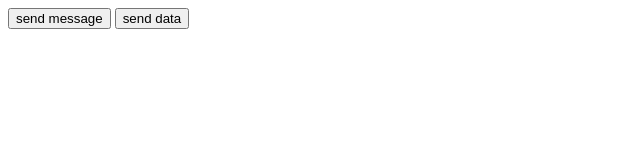
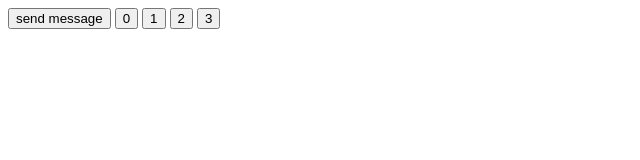
Before and after one commit to foreignerz/foreignerz.github.io, a plain HTML site: page index.html in a window 1280 px wide. Shown: the full height of the page, 0-640 px from the left. Drawn offline with Linux system fonts and the light colour scheme.

Commit message:
Update index.html

```diff
--- a/index.html
+++ b/index.html
@@ -1,2 +1,5 @@
 <button onclick ="window.parent.postMessage('Maravilla tecnológica!','*');">send message</button>
-<button onclick ="window.parent.postMessage([{id:1,data:'test'}],'*');">send data</button>
+<button onclick ="window.parent.postMessage({message:'firmsSelectedEvent',data:[]},'*');">0</button>
+<button onclick ="window.parent.postMessage({message:'firmsSelectedEvent',data:[1]},'*');">1</button>
+<button onclick ="window.parent.postMessage({message:'firmsSelectedEvent',data:[1,2]},'*');">2</button>
+<button onclick ="window.parent.postMessage({message:'firmsSelectedEvent',data:[1,2,3]},'*');">3</button>
```
